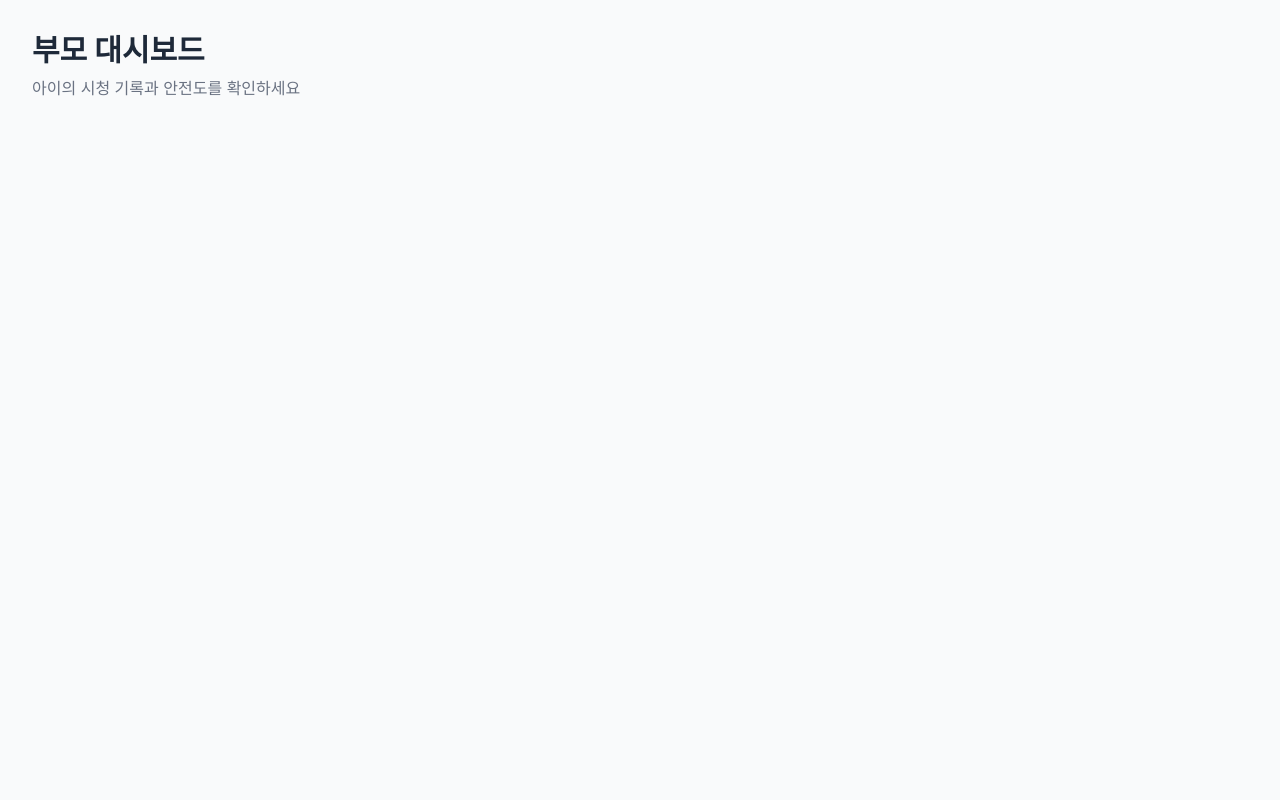
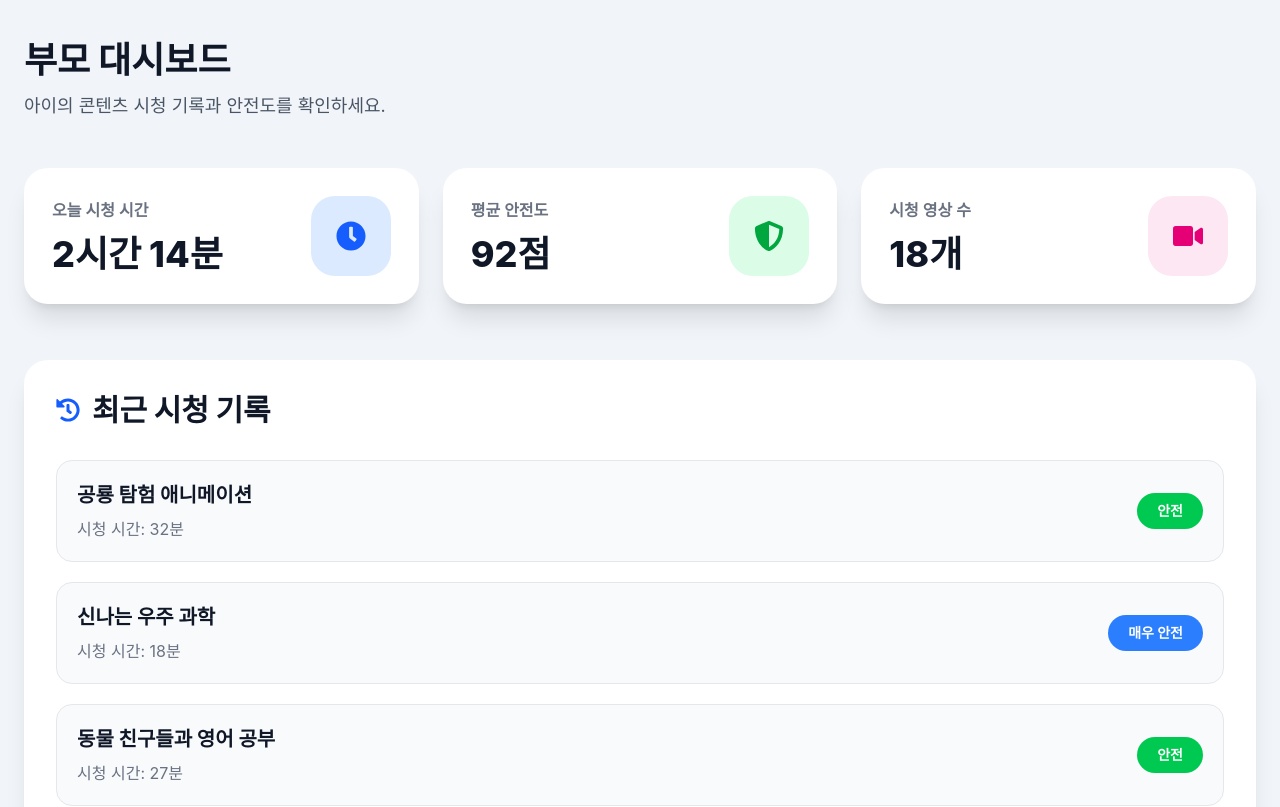
Before and after one commit to outfood89-maker/kidsafe, a React (Vite) app in the folder client/: page /parent in a window 1280 px wide. Shown: the top 807 px of the page. Built offline with nearby package versions, Linux system fonts and the light colour scheme.

Commit message:
부모 대시보드 UI 완성

```diff
--- a/client/package.json
+++ b/client/package.json
@@ -12,7 +12,8 @@
   "dependencies": {
     "react": "^19.2.6",
     "react-dom": "^19.2.6",
-    "react-router-dom": "^7.15.1"
+    "react-router-dom": "^7.15.1",
+    "recharts": "^3.8.1"
   },
   "devDependencies": {
     "@eslint/js": "^10.0.1",
--- a/client/src/pages/ParentDashboard.jsx
+++ b/client/src/pages/ParentDashboard.jsx
@@ -1,10 +1,233 @@
-function ParentDashboard() {
+import {
+  FaClock,
+  FaShieldAlt,
+  FaVideo,
+  FaHistory,
+} from "react-icons/fa";
+
+import {
+  ResponsiveContainer,
+  BarChart,
+  Bar,
+  CartesianGrid,
+  XAxis,
+  YAxis,
+  Tooltip,
+} from "recharts";
+
+export default function ParentDashboard() {
+  // 오늘 요약 카드 더미 데이터
+  const todaySummaryData = [
+    {
+      id: 1,
+      title: "오늘 시청 시간",
+      value: "2시간 14분",
+      icon: <FaClock className="text-3xl text-blue-600" />,
+      bgColor: "bg-blue-100",
+    },
+    {
+      id: 2,
+      title: "평균 안전도",
+      value: "92점",
+      icon: <FaShieldAlt className="text-3xl text-green-600" />,
+      bgColor: "bg-green-100",
+    },
+    {
+      id: 3,
+      title: "시청 영상 수",
+      value: "18개",
+      icon: <FaVideo className="text-3xl text-pink-600" />,
+      bgColor: "bg-pink-100",
+    },
+  ];
+
+  // 시청 기록 더미 데이터
+  const watchHistoryList = [
+    {
+      id: 1,
+      title: "공룡 탐험 애니메이션",
+      watchTime: "32분",
+      safetyLevel: "안전",
+      badgeColor: "bg-green-500",
+    },
+    {
+      id: 2,
+      title: "신나는 우주 과학",
+      watchTime: "18분",
+      safetyLevel: "매우 안전",
+      badgeColor: "bg-blue-500",
+    },
+    {
+      id: 3,
+      title: "동물 친구들과 영어 공부",
+      watchTime: "27분",
+      safetyLevel: "안전",
+      badgeColor: "bg-green-500",
+    },
+    {
+      id: 4,
+      title: "초등 수학 퀴즈",
+      watchTime: "15분",
+      safetyLevel: "주의 필요",
+      badgeColor: "bg-yellow-500",
+    },
+  ];
+
+  // 그래프 더미 데이터
+  const safetyChartData = [
+    {
+      category: "교육",
+      safetyScore: 95,
+    },
+    {
+      category: "애니메이션",
+      safetyScore: 88,
+    },
+    {
+      category: "게임",
+      safetyScore: 61,
+    },
+    {
+      category: "과학",
+      safetyScore: 91,
+    },
+    {
+      category: "음악",
+      safetyScore: 85,
+    },
+  ];
+
   return (
-    <div className="min-h-screen bg-gray-50 p-8">
-      <h1 className="text-3xl font-bold text-gray-800 mb-2">부모 대시보드</h1>
-      <p className="text-gray-500">아이의 시청 기록과 안전도를 확인하세요</p>
+    <div className="min-h-screen bg-slate-100">
+      {/* 전체 컨테이너 */}
+      <div className="mx-auto max-w-7xl px-6 py-10">
+        {/* =========================
+            페이지 헤더
+        ========================= */}
+        <section className="mb-12">
+          <h1 className="text-4xl font-extrabold text-gray-900">
+            부모 대시보드
+          </h1>
+
+          <p className="mt-3 text-lg text-gray-600">
+            아이의 콘텐츠 시청 기록과 안전도를 확인하세요.
+          </p>
+        </section>
+
+        {/* =========================
+            오늘 요약 카드 영역
+        ========================= */}
+        <section className="grid gap-6 md:grid-cols-3">
+          {todaySummaryData.map((summaryItem) => (
+            <div
+              key={summaryItem.id}
+              className="rounded-3xl bg-white p-7 shadow-xl"
+            >
+              <div className="flex items-center justify-between">
+                {/* 카드 텍스트 */}
+                <div>
+                  <p className="text-base font-semibold text-gray-500">
+                    {summaryItem.title}
+                  </p>
+
+                  <h2 className="mt-3 text-4xl font-extrabold text-gray-900">
+                    {summaryItem.value}
+                  </h2>
+                </div>
+
+                {/* 아이콘 영역 */}
+                <div
+                  className={`flex h-20 w-20 items-center justify-center rounded-3xl ${summaryItem.bgColor}`}
+                >
+                  {summaryItem.icon}
+                </div>
+              </div>
+            </div>
+          ))}
+        </section>
+
+        {/* =========================
+            시청 기록 리스트 영역
+        ========================= */}
+        <section className="mt-14 rounded-3xl bg-white p-8 shadow-xl">
+          {/* 섹션 제목 */}
+          <div className="mb-8 flex items-center gap-3">
+            <FaHistory className="text-2xl text-blue-600" />
+
+            <h2 className="text-3xl font-extrabold text-gray-900">
+              최근 시청 기록
+            </h2>
+          </div>
+
+          {/* 리스트 영역 */}
+          <div className="space-y-5">
+            {watchHistoryList.map((historyItem) => (
+              <div
+                key={historyItem.id}
+                className="flex flex-col gap-4 rounded-2xl border border-gray-200 bg-slate-50 p-5 md:flex-row md:items-center md:justify-between"
+              >
+                {/* 영상 정보 */}
+                <div>
+                  <h3 className="text-xl font-bold text-gray-900">
+                    {historyItem.title}
+                  </h3>
+
+                  <p className="mt-2 text-gray-500">
+                    시청 시간: {historyItem.watchTime}
+                  </p>
+                </div>
+
+                {/* 안전도 배지 */}
+                <div
+                  className={`w-fit rounded-full px-5 py-2 text-sm font-bold text-white ${historyItem.badgeColor}`}
+                >
+                  {historyItem.safetyLevel}
+                </div>
+              </div>
+            ))}
+          </div>
+        </section>
+
+        {/* =========================
+            안전도 그래프 영역
+        ========================= */}
+        <section className="mt-14 rounded-3xl bg-white p-8 shadow-xl">
+          {/* 그래프 제목 */}
+          <h2 className="text-3xl font-extrabold text-gray-900">
+            콘텐츠 카테고리별 안전도
+          </h2>
+
+          <p className="mt-3 text-gray-500">
+            AI 분석 기반 콘텐츠 안전 점수입니다.
+          </p>
+
+          {/* 그래프 영역 */}
+          <div className="mt-10 h-[400px] w-full">
+            <ResponsiveContainer width="100%" height="100%">
+              <BarChart data={safetyChartData}>
+                {/* 배경 그리드 */}
+                <CartesianGrid strokeDasharray="3 3" />
+
+                {/* X축 */}
+                <XAxis dataKey="category" />
+
+                {/* Y축 */}
+                <YAxis />
+
+                {/* 툴팁 */}
+                <Tooltip />
+
+                {/* 막대 그래프 */}
+                <Bar
+                    dataKey="safetyScore"
+                    radius={[12, 12, 0, 0]}
+                    fill="#3b82f6"
+                />
+              </BarChart>
+            </ResponsiveContainer>
+          </div>
+        </section>
+      </div>
     </div>
-  )
+  );
 }
-
-export default ParentDashboard
--- a/package.json
+++ b/package.json
@@ -1,5 +1,6 @@
 {
   "dependencies": {
-    "react-icons": "^5.6.0"
+    "react-icons": "^5.6.0",
+    "recharts": "^2.12.7"
   }
 }
```
Also changed, not shown: 2 other files (tests, documents, lock files or other folders).
